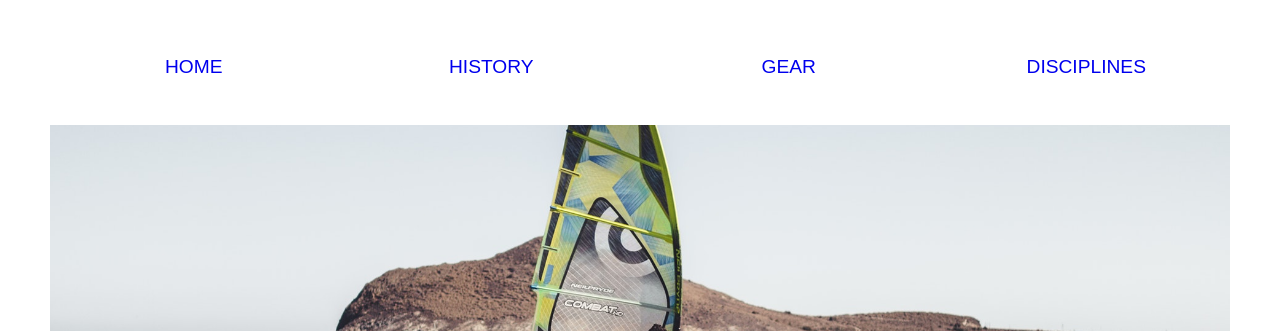
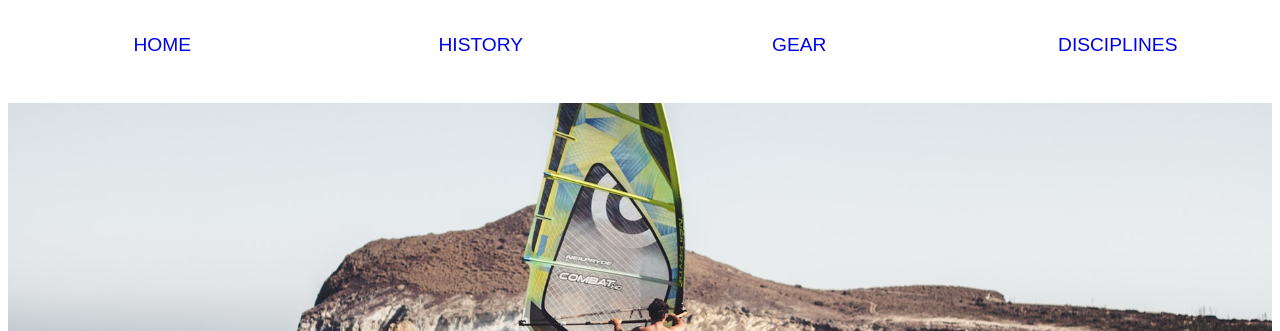
Before and after one commit to johannesgperez-zz/windsurf, a plain HTML site: page index.html in a window 1280 px wide. Shown: the top 331 px of the page. Drawn offline with Linux system fonts and the light colour scheme; a script that the page names is missing.

Commit message:
Without Margin on the body

```diff
--- a/style.css
+++ b/style.css
@@ -14,7 +14,7 @@ html {
 
 body {
   background: #fff;
-  margin: 30px 50px;
+/*  margin: 30px 50px;*/
   line-height: 1.4;
 }
 
```
